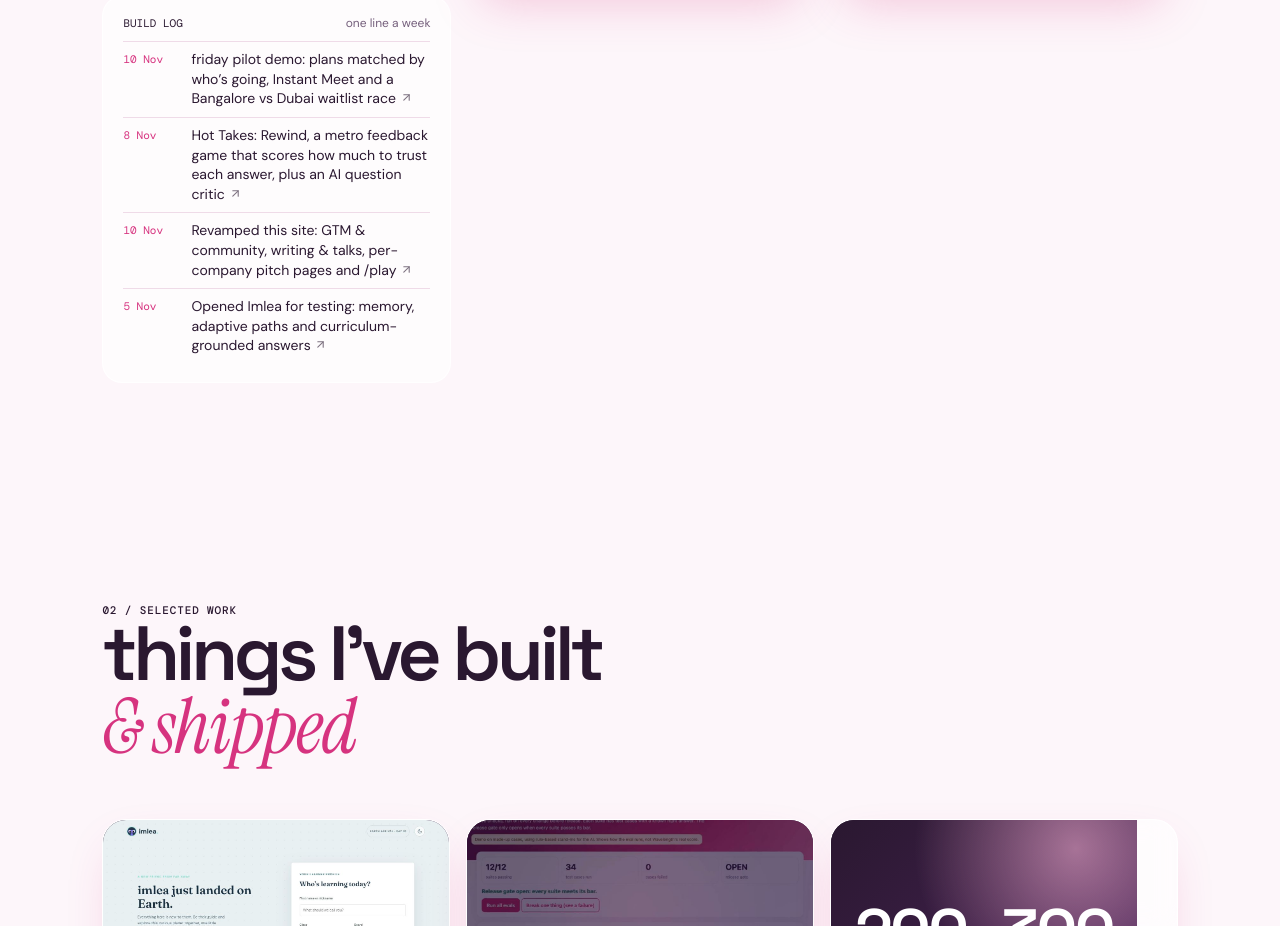
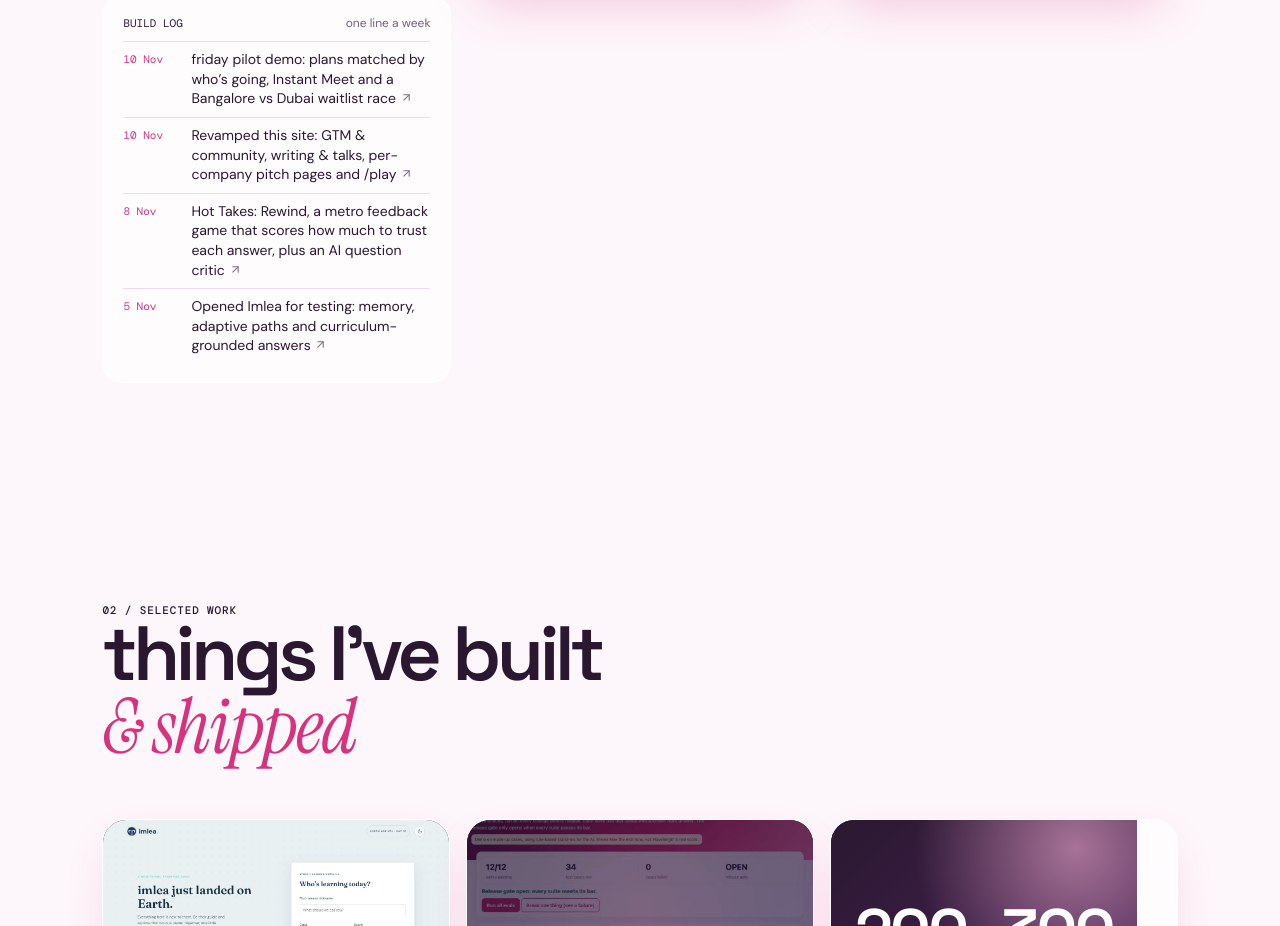
Before and after one commit to unnati914/personal-website, a React (Vite) app: page / in a window 1280 px wide. Shown: the part 1341-2267 px from the top of the page. Built offline with nearby package versions, Linux system fonts and the light colour scheme.

Commit message:
Build log: order by date
Co-Authored-By: Claude Opus 5.5 <noreply@anthropic.com>

```diff
--- a/src/pagesData.js
+++ b/src/pagesData.js
@@ -4,8 +4,8 @@ const x=id=>`https://x.com/Unnati_twts/status/${id}`;
 // Add one line at the TOP each week. date: YYYY-MM-DD, url is optional.
 export const buildLog=[
  {date:'2026-11-10',text:'friday pilot demo: plans matched by who’s going, Instant Meet and a Bangalore vs Dubai waitlist race',url:'https://friday-demo-xi.vercel.app'},
+ {date:'2026-11-10',text:'Revamped this site: GTM & community, writing & talks, per-company pitch pages and /play',url:'/'},
  {date:'2026-11-08',text:'Hot Takes: Rewind, a metro feedback game that scores how much to trust each answer, plus an AI question critic',url:'https://hottakes-assignment.vercel.app'},
- {date:'2026-11-10',text:'Revamped this site: GTM & community, writing & talks, per-company pitch pages and /play',url:'/'},
  {date:'2026-11-05',text:'Opened Imlea for testing: memory, adaptive paths and curriculum-grounded answers',url:x('2118330495675380202')},
  {date:'2026-10-30',text:'Call Guard demo for Prodigal: 0/12 → 12/12 safe collection calls',url:'/for/prodigal'},
  {date:'2026-10-29',text:'Saved-evals demo for Agnost: 12 chats in English, Hindi and Hinglish',url:'/for/agnost'},
```
